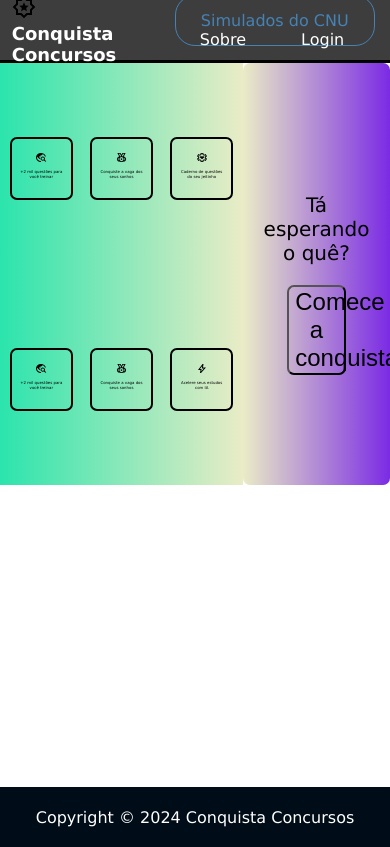
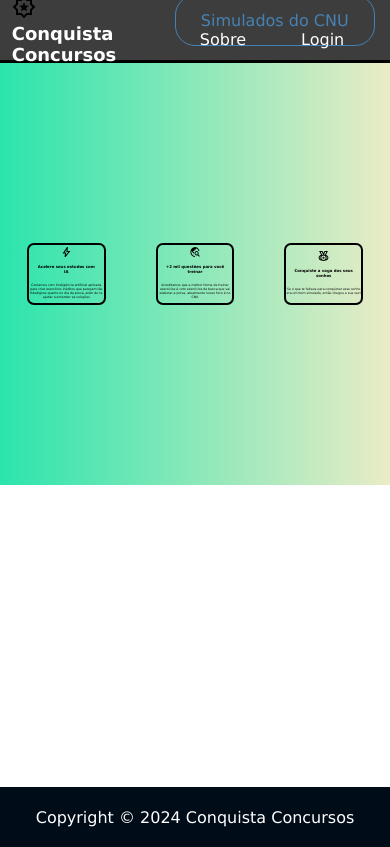
Before and after one commit to Voz-bonita/Conquista-Concursos, a SvelteKit app: page / in a window 390 px wide. Built offline with nearby package versions, Linux system fonts and the light colour scheme.

Commit message:
Syling and cellphone view for the home page

```diff
--- a/src/lib/feature_box.svelte
+++ b/src/lib/feature_box.svelte
@@ -1,17 +1,19 @@
 <script>
 	export let path = '';
 	export let feature = '';
+	export let description = '';
 </script>
 
 <div class="box">
 	<img src={path} alt="" width="20%" height="20%" />
-	<p class="description">{feature}</p>
+	<p class="feature-title">{feature}</p>
+	<p class="feature-description">{description}</p>
 </div>
 
 <style>
 	.box {
-		height: min(200px, 15vw);
-		width: min(200px, 15vw);
+		height: 15vw;
+		width: 20vw;
 		border-radius: 7px;
 		border: 2px solid;
 		border-color: black;
@@ -22,10 +24,29 @@
 		font-size: 0.6em;
 		text-align: center;
 		color: black;
+		margin: 25px;
 	}
 
-	.description {
+	.feature-title {
 		font-size: 1vw;
 		margin: 6px;
+		font-weight: bold;
+	}
+	.feature-description {
+		font-size: 0.8vw;
+	}
+
+	@media only screen and (hover: none) and (pointer: coarse) {
+		.box {
+			height: 30vh;
+			width: 90vw;
+		}
+		.feature-title {
+			font-size: 6vw;
+		}
+
+		.feature-description {
+			font-size: 3.8vw;
+		}
 	}
 </style>
--- a/src/routes/+page.svelte
+++ b/src/routes/+page.svelte
@@ -3,29 +3,28 @@
 </script>
 
 <div class="feature-display">
-	<section class="grid-template features">
+	<section class="grid-template">
 		<div class="grid-item">
-			<FeatureBox path="explore.svg" feature="+2 mil questões para você treinar" />
+			<FeatureBox
+				path="bolt.svg"
+				feature="Acelere seus estudos com IA"
+				description="Contamos com inteligência artificial aplicada para criar exercícios inéditos que pareçam tão fidedignos quanto no dia da prova, além de te ajudar a entender as soluções"
+			/>
 		</div>
 		<div class="grid-item">
-			<FeatureBox path="medal.svg" feature="Conquiste a vaga dos seus sonhos" />
+			<FeatureBox
+				path="explore.svg"
+				feature="+2 mil questões para você treinar"
+				description="Acreditamos que a melhor forma de treinar exercícios é com exercícios da banca que vai elaborar a prova, atualmente nosso foco é no CNU"
+			/>
 		</div>
 		<div class="grid-item">
-			<FeatureBox path="settings_heart.svg" feature="Caderno de questões do seu jeitinho" />
+			<FeatureBox
+				path="medal.svg"
+				feature="Conquiste a vaga dos seus sonhos"
+				description="Se o que te faltava para conquistar esse sonho era um bom simulado, então chegou a sua vez!"
+			/>
 		</div>
-		<div class="grid-item">
-			<FeatureBox path="explore.svg" feature="+2 mil questões para você treinar" />
-		</div>
-		<div class="grid-item">
-			<FeatureBox path="medal.svg" feature="Conquiste a vaga dos seus sonhos" />
-		</div>
-		<div class="grid-item">
-			<FeatureBox path="bolt.svg" feature="Acelere seus estudos com IA" />
-		</div>
-	</section>
-	<section class="call">
-		<p>Tá esperando o quê?</p>
-		<button>Comece a conquistar</button>
 	</section>
 </div>
 
@@ -45,7 +44,7 @@
 	}
 	.feature-display {
 		display: flex;
-		flex-direction: row;
+		flex-direction: column;
 	}
 
 	.features {
@@ -57,7 +56,6 @@
 		padding: 15px;
 		background: linear-gradient(90deg, #eaecc6, #7b2be4);
 		color: black;
-		border-radius: 7px;
 		display: flex;
 		flex-direction: column;
 		justify-content: center;
@@ -76,4 +74,32 @@
 		font-size: 24px;
 		cursor: pointer;
 	}
+
+	@media only screen and (hover: none) and (pointer: coarse) {
+		.grid-template {
+			display: grid;
+			grid-template-columns: 100%;
+			min-height: 50vh;
+			justify-content: center;
+			background: linear-gradient(90deg, #2be4ad, #eaecc6);
+		}
+		.call button {
+			font-size: 3vw;
+		}
+		.features {
+			width: 60%;
+		}
+
+		.call {
+			width: 40%;
+			padding: 15px;
+			background: linear-gradient(90deg, #eaecc6, #7b2be4);
+			color: black;
+			display: flex;
+			flex-direction: column;
+			justify-content: center;
+			align-items: center;
+			text-align: center;
+		}
+	}
 </style>
```
